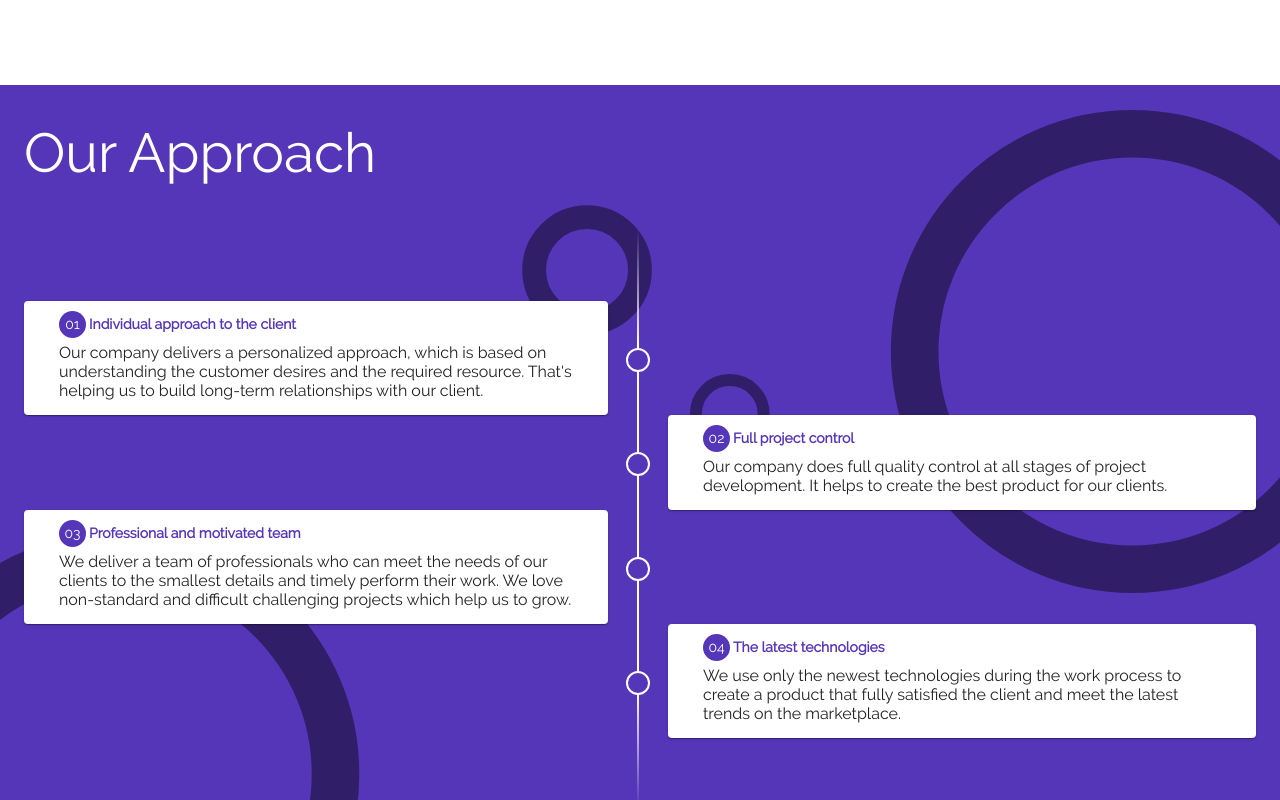
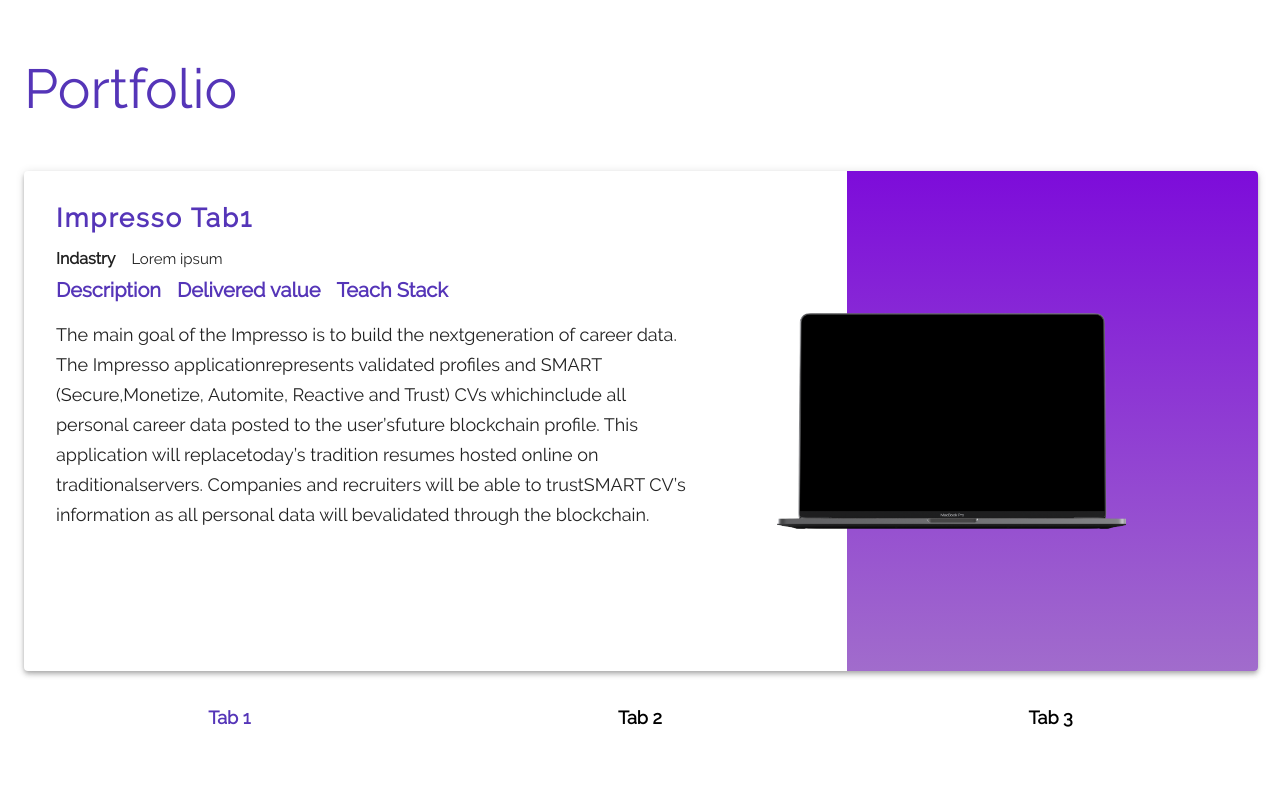
Before and after one commit to SHrechko/Devima, a React (Create React App) app in the folder client/: page / in a window 1280 px wide. Shown: the part 1440-2240 px from the top of the page. Built offline with nearby package versions, Linux system fonts and the light colour scheme.

Commit message:
new portfolio view

```diff
--- a/client/src/App.jsx
+++ b/client/src/App.jsx
@@ -32,8 +32,8 @@ class App extends Component {
         >
           <Home />
           <Services />
+          <Portfolio />
           <AboutUs />
-          <Portfolio />
           <Testimonials />
           <Contacts />
         </main>
--- a/client/src/components/Portfolio/Portfolio.jsx
+++ b/client/src/components/Portfolio/Portfolio.jsx
@@ -11,19 +11,53 @@ import Box from "@material-ui/core/Box";
 import Tabs from "@material-ui/core/Tabs";
 import Tab from "@material-ui/core/Tab";
 
+import DescriptionImg from "../../assets/Mockup-updated.png";
+
+const categoryTabs = [
+  {
+    id: 0,
+    text: "Tab1"
+  },
+  {
+    id: 1,
+    text: "Tab2"
+  },
+  {
+    id: 2,
+    text: "Tab3"
+  }
+];
+
 const tabs = [
-  { id: "0", value: "first" },
+  {
+    id: "0",
+    value:
+      "The main goal of the Impresso is to build the next" +
+      "generation of career data. The Impresso application" +
+      "represents validated profiles and SMART (Secure," +
+      "Monetize, Automite, Reactive and Trust) CVs which" +
+      "include all personal career data posted to the user’s" +
+      "future blockchain profile. This application will replace" +
+      "today’s tradition resumes hosted online on traditional" +
+      "servers. Companies and recruiters will be able to trust" +
+      "SMART CV’s information as all personal data will be" +
+      "validated through the blockchain."
+  },
   { id: "1", value: "second" },
   { id: "2", value: "third" }
 ];
 
 const styles = theme => ({
+  section: {
+    paddingBottom: "75px"
+  },
   title: {
     color: "#5535b8",
     fontSize: "55px",
     fontWeight: "400",
+    display: "inline-block",
     marginBottom: "50px",
-    "@media (max-width: 1023)": {
+    "@media (max-width: 959)": {
       fontSize: "45px"
     },
     "@media (max-width: 599px)": {
@@ -36,57 +70,114 @@ const styles = theme => ({
     fontWeight: "700",
     margin: "0",
     color: "#5535b8",
-    "@media (max-width: 768px)": {
+    letterSpacing: "2px",
+    "@media (max-width: 599px)": {
       fontSize: "24px"
     }
   },
   subOne: {
     margin: "5px 0 0",
-    fontSize: "20px",
+    fontSize: "16px",
     fontWeight: "600",
     marginRight: "10px",
-    "@media (max-width: 768px)": {
-      fontSize: "18px"
+    "@media (max-width: 959px)": {
+      fontSize: "15px"
     }
   },
   subSecond: {
-    lineHeight: "1.5",
-    fontSize: "18px",
+    lineHeight: "1.4",
+    fontSize: "15px",
     fontWeight: "200",
-    "@media (max-width: 768px)": {
-      fontSize: "16px"
+    "@media (max-width: 959px)": {
+      fontSize: "14px"
     }
   },
   tabsHead: {
     "& > div": {
-      fontSize: "26px",
+      fontSize: "20px",
       fontWeight: "700",
       color: "#5535b8",
+      cursor: "pointer",
       "@media (max-width: 959px)": {
-        fontSize: "24px"
+        fontSize: "16px"
       }
     }
   },
   tabsText: {
+    width: "85%",
     fontSize: "18px",
     fontWeight: "200",
-    "@media (max-width: 768px)": {
+    lineHeight: "30px",
+    "@media (max-width: 959px)": {
       fontSize: "16px"
+    },
+    "@media (max-width: 599px)": {
+      width: "100%",
+      lineHeight: "25px"
     }
   },
   bg: {
-    backgroundColor: "#29333d"
+    position: "relative",
+    background: "linear-gradient(to bottom, #7d0cda 0%, #a16ccc 100%)"
   },
   xsBg: {
     height: "80px"
   },
   tabsBody: {
-    "@media (max-width: 599px)": {
+    minHeight: "500px",
+    "@media (max-width: 959px)": {
       paddingTop: "40px"
     }
   },
   tabLinks: {
     marginTop: "30px"
+  },
+  paper: {
+    position: "relative",
+    overflow: "hidden",
+    width: "calc(100% + 2px)",
+    minHeight: "500px"
+  },
+  descriptionImgBlock: {
+    width: "85%",
+    height: "80%",
+    position: "absolute",
+    bottom: "50%",
+    transform: "translate(-20%, 50%)",
+    overflow: "hidden"
+  },
+  descriptionImg: {
+    width: "200%",
+    position: "absolute",
+    top: "50%",
+    transform: "translate(-25%, -55%)"
+  },
+  descriptionImgBlockMd: {
+    bottom: 0,
+    width: "25%",
+    left: "50%",
+    height: "147px",
+    transform: "translate(-50%, 50%)",
+    "@media (max-width: 599px)": {
+      width: "150px",
+      height: "110px"
+    }
+  },
+  gridTabButtons: {
+    listStyleType: "none",
+    padding: "20px 0 0",
+    "& li": {
+      textAlign: "center",
+      cursor: "pointer",
+      fontSize: "18px",
+      fontWeight: "bold",
+      "&:hover": {
+        color: "#5535b8"
+      }
+    }
+  },
+  activeTabCategory: {
+    color: "#5535b8"
   }
 });
 
@@ -94,7 +185,8 @@ class Portfolio extends Component {
   constructor(props) {
     super(props);
     this.state = {
-      showTab: 0
+      showTab: 0,
+      activeCategory: 0
     };
   }
 
@@ -110,23 +202,49 @@ class Portfolio extends Component {
     });
   }
 
+  changeCategory(id) {
+    this.setState({
+      activeCategory: id
+    });
+  }
+
   render() {
     const { classes } = this.props;
-    const { showTab } = this.state;
+    const { showTab, activeCategory } = this.state;
     return (
-      <Container component="section" id="portfolio">
+      <Container className={classes.section} component="section" id="portfolio">
         <h2 className={classes.title}>Portfolio</h2>
-        <Paper style={{ position: "relative" }}>
+        <Paper elevation={4} className={classes.paper}>
           <Grid container>
-            <Hidden smUp>
+            <Hidden mdUp>
               <Grid
                 item
                 className={classNames(classes.bg, classes.xsBg)}
                 xs={12}
+              >
+                <div
+                  className={classNames(
+                    classes.descriptionImgBlock,
+                    classes.descriptionImgBlockMd
+                  )}
+                >
+                  <img
+                    src={DescriptionImg}
+                    className={classes.descriptionImg}
                   />
+                </div>
+              </Grid>
             </Hidden>
-            <Grid item xs={12} sm={8} className={classes.tabsBody}>
-              <Box component="div" p={{ xs: 2, sm: 3 }}>
+            <Grid item xs={12} md={8} className={classes.tabsBody}>
+              {categoryTabs.map(item => (
+                <Box
+                  key={item.id}
+                  component="div"
+                  p={{ xs: 3, md: 4 }}
+                  style={{
+                    display: item.id === activeCategory ? "block" : "none"
+                  }}
+                >
                   <Grid container spacing={2}>
                     <Grid
                       xs={12}
@@ -134,7 +252,7 @@ class Portfolio extends Component {
                       item
                       className={classes.tabsBodyTitle}
                     >
-                    Impresso
+                      Impresso {item.text}
                     </Grid>
                     <Grid component="sub" item className={classes.subOne}>
                       Indastry
@@ -166,11 +284,16 @@ class Portfolio extends Component {
                     </p>
                   ))}
                 </Box>
+              ))}
             </Grid>
-            <Grid item xs={false} sm={4} className={classes.bg} />
+            <Grid item xs={false} md={4} className={classes.bg}>
+              <div className={classes.descriptionImgBlock}>
+                <img src={DescriptionImg} className={classes.descriptionImg} />
+              </div>
+            </Grid>
           </Grid>
         </Paper>
-        <Paper square className={classes.tabLinks}>
+        {/* <Paper square className={classes.tabLinks}>
           <Tabs
             value={1}
             onChange={() => {}}
@@ -182,7 +305,42 @@ class Portfolio extends Component {
             <Tab label="FAVORITES" />
             <Tab label="NEARBY" />
           </Tabs>
-        </Paper>
+        </Paper> */}
+        <Grid component="ul" container className={classes.gridTabButtons}>
+          <Grid
+            component="li"
+            item
+            xs={4}
+            onClick={() => this.changeCategory(0)}
+            className={classNames({
+              [classes.activeTabCategory]: activeCategory === 0
+            })}
+          >
+            Tab 1
+          </Grid>
+          <Grid
+            component="li"
+            item
+            xs={4}
+            onClick={() => this.changeCategory(1)}
+            className={classNames({
+              [classes.activeTabCategory]: activeCategory === 1
+            })}
+          >
+            Tab 2
+          </Grid>
+          <Grid
+            component="li"
+            item
+            xs={4}
+            onClick={() => this.changeCategory(2)}
+            className={classNames({
+              [classes.activeTabCategory]: activeCategory === 2
+            })}
+          >
+            Tab 3
+          </Grid>
+        </Grid>
       </Container>
     );
   }
--- a/client/src/components/Services/Services.jsx
+++ b/client/src/components/Services/Services.jsx
@@ -15,9 +15,6 @@ import Container from "@material-ui/core/Container";
 import Hidden from "@material-ui/core/Hidden";
 
 const styles = theme => ({
-  services: {
-    paddingBottom: "75px"
-  },
   flexRow: {
     paddingTop: "70px"
   },
--- a/client/src/components/layout/AppBar.jsx
+++ b/client/src/components/layout/AppBar.jsx
@@ -223,11 +223,11 @@ class AppBar extends Component {
             <Link className={classes.linkScroll} href="#services">
               Services
             </Link>
+            <Link className={classes.linkScroll} href="#portfolio">
+              Portfolio
+            </Link>
             <Link className={classes.linkScroll} href="#about_us">
               About us
-            </Link>
-            <Link className={classes.linkScroll} href="#portfolio">
-              Portfolio
             </Link>
             <Link className={classes.linkScroll} href="#testimonials">
               Testimonials
--- a/client/src/css/AppBar.css
+++ b/client/src/css/AppBar.css
@@ -52,8 +52,8 @@
 }
 
 .fixed #links span:hover {
-  color: #2f29d0;
-  border-bottom: 1.5px solid #2f29d0 !important;
+  color: #5535b8;
+  border-bottom: 1.5px solid #5535b8 !important;
 }
 
 .fixed nav span {
```
Also changed, not shown: client/src/assets/Mockup-updated.png (added). Lines whose indentation alone changed are shown as unchanged.
